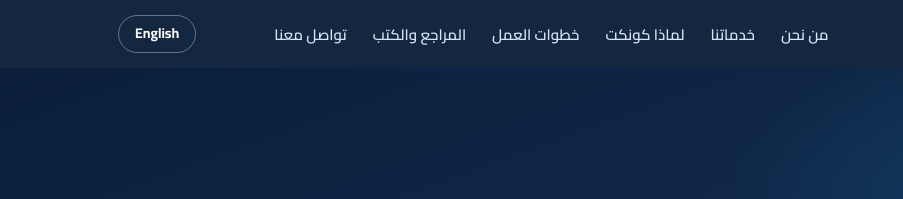
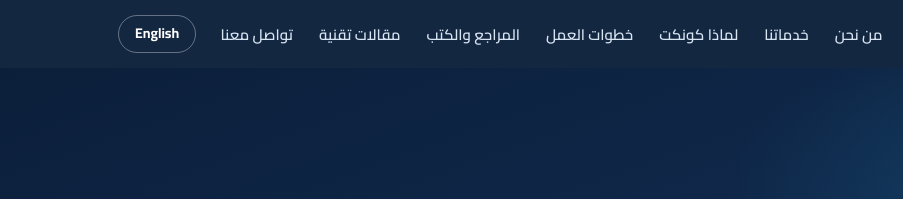
Before and after one commit to connect-contracting/connect-contracting.github.io, a plain HTML site: page index.html in a window 1280 px wide. Shown: the top 199 px of the page, 0-903 px from the left. Drawn offline with Linux system fonts and the light colour scheme.

Commit message:
Add articles link to Arabic homepage nav and footer

```diff
--- a/index.html
+++ b/index.html
@@ -169,6 +169,7 @@ footer a{color:#9db4cc;text-decoration:none;font-weight:600}footer a:hover{color
       <li><a href="#why">لماذا كونكت</a></li>
       <li><a href="#process">خطوات العمل</a></li>
       <li><a href="/library/">المراجع والكتب</a></li>
+      <li><a href="/articles/">مقالات تقنية</a></li>
       <li><a href="#contact">تواصل معنا</a></li>
     </ul>
     <a class="lang" href="/en/" hreflang="en" lang="en" dir="ltr">English</a>
@@ -318,7 +319,7 @@ footer a{color:#9db4cc;text-decoration:none;font-weight:600}footer a:hover{color
 <footer>
   <div class="container">
     <div><b>كونكت للمقاولات</b> — Connect Contracting</div>
-    <div><a href="/library/">المراجع والكتب</a></div>
+    <div><a href="/library/">المراجع والكتب</a> · <a href="/articles/">مقالات تقنية</a></div>
     <div>© 2026 جميع الحقوق محفوظة</div>
   </div>
 </footer>
```
